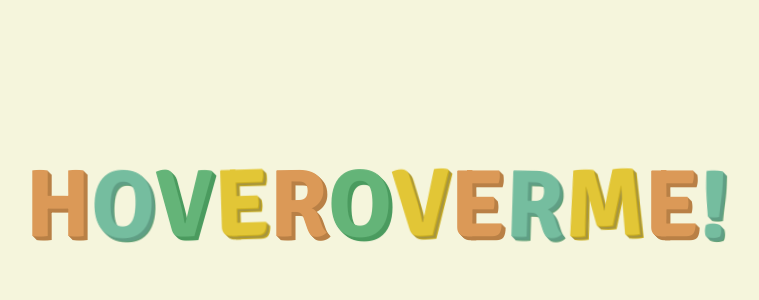
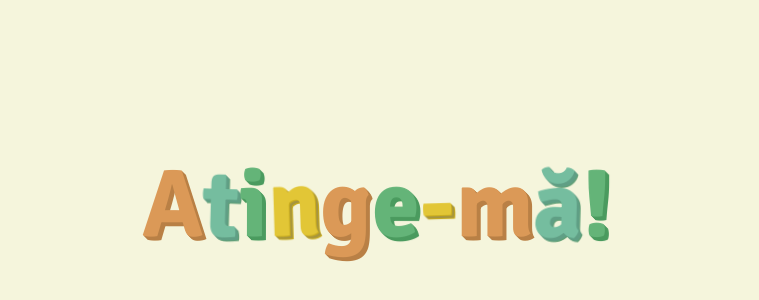
Before and after one commit to anastasiaburacioc/anastasiaburacioc.hny.github.io, a plain HTML site: page index.html in a window 1280 px wide. Shown: the part 214-514 px from the top of the page, without its empty margins (263-1022 px from the left). Drawn offline with nearby package versions, Linux system fonts and the light colour scheme.

Commit message:
Update index.html

```diff
--- a/index.html
+++ b/index.html
@@ -15,8 +15,7 @@
     <link rel="stylesheet" href="css/style.css" />
   </head>
   <body>
-<h1><span>H</span><span>O</span><span>V</span><span>E</span><span>R</span><span>
-  </span><span>O</span><span>V</span><span>E</span><span>R</span><span>
-  </span><span>M</span><span>E</span><span>!</span></h1>
+<h1><span>A</span><span>t</span><span>i</span><span>n</span><span>g</span><span>
+  </span><span>e</span><span>-</span><span>m</span><span>ă</span><span>!</span></h1>
   </body>
 </html>
```
